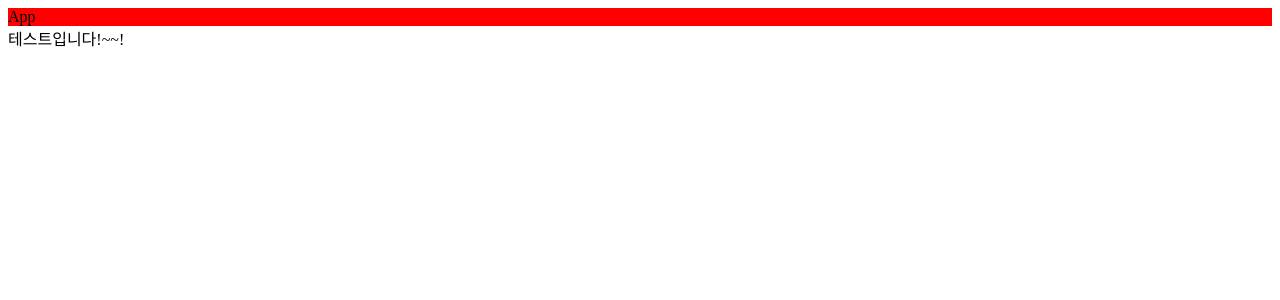
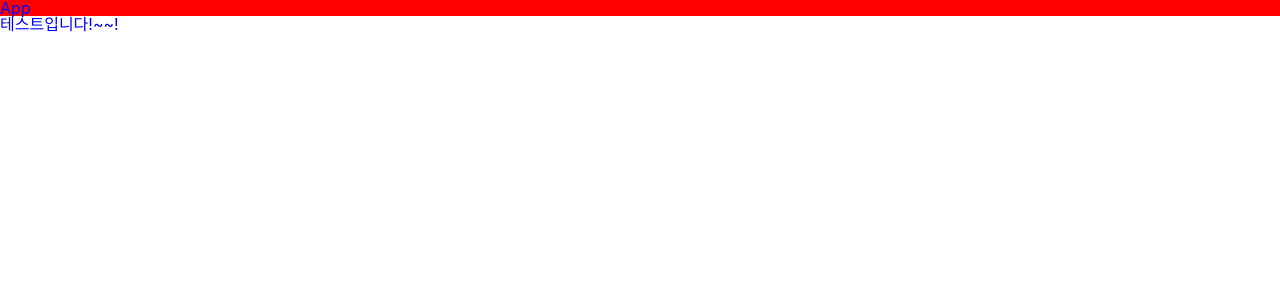
Before and after one commit to codesquad-member-2020/airbnb-09, a React app in the folder FE/: page / in a window 1280 px wide. Shown: the top 300 px of the page. Built offline with nearby package versions, Linux system fonts and the light colour scheme.

Commit message:
[#1] Feat : GlobalStyle 적용

```diff
--- a/FE/package.json
+++ b/FE/package.json
@@ -14,6 +14,7 @@
     "react-dom": "^16.13.1",
     "react-router-dom": "^5.2.0",
     "styled-components": "^5.1.0",
+    "styled-reset": "^4.1.4",
     "typescript": "^3.9.2"
   },
   "devDependencies": {
--- a/FE/src/App.tsx
+++ b/FE/src/App.tsx
@@ -1,10 +1,12 @@
 import React from "react";
 import styled from "styled-components";
 import Test from "Components/Test";
+import GlobalStyle from "./styles/GlobalStyle";
 
 const App = () => {
   return (
     <>
+      <GlobalStyle />
       <StyledDiv>App</StyledDiv>
       <Test />
     </>
--- /dev/null
+++ b/FE/src/styles/GlobalStyle.ts
@@ -0,0 +1,16 @@
+import { createGlobalStyle } from "styled-components";
+import reset from "styled-reset";
+
+const GlobalStyle = createGlobalStyle`
+  ${reset}
+  * {
+    box-sizing: border-box;
+    font-size: 16px;
+  }
+  body {
+    font-family: -apple-system, BlinkMacSystemFont, 'Segoe UI', Roboto, 'Helvetica Neue', Arial, 'Noto Sans', sans-serif, 'Apple Color Emoji', 'Segoe UI Emoji', 'Segoe UI Symbol', 'Noto Color Emoji';
+    color: blue;
+  }
+`;
+
+export default GlobalStyle;
```
Also changed, not shown: 1 other file (tests, documents, lock files or other folders).
